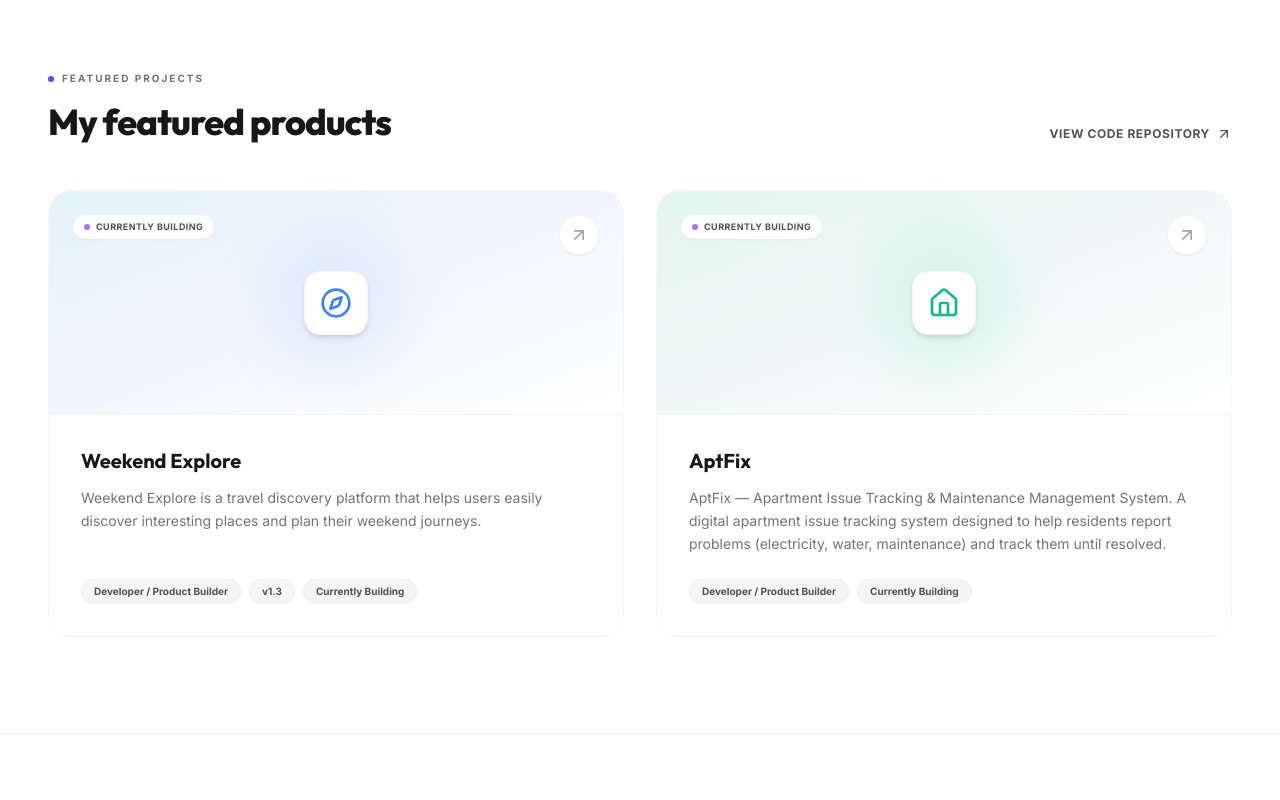
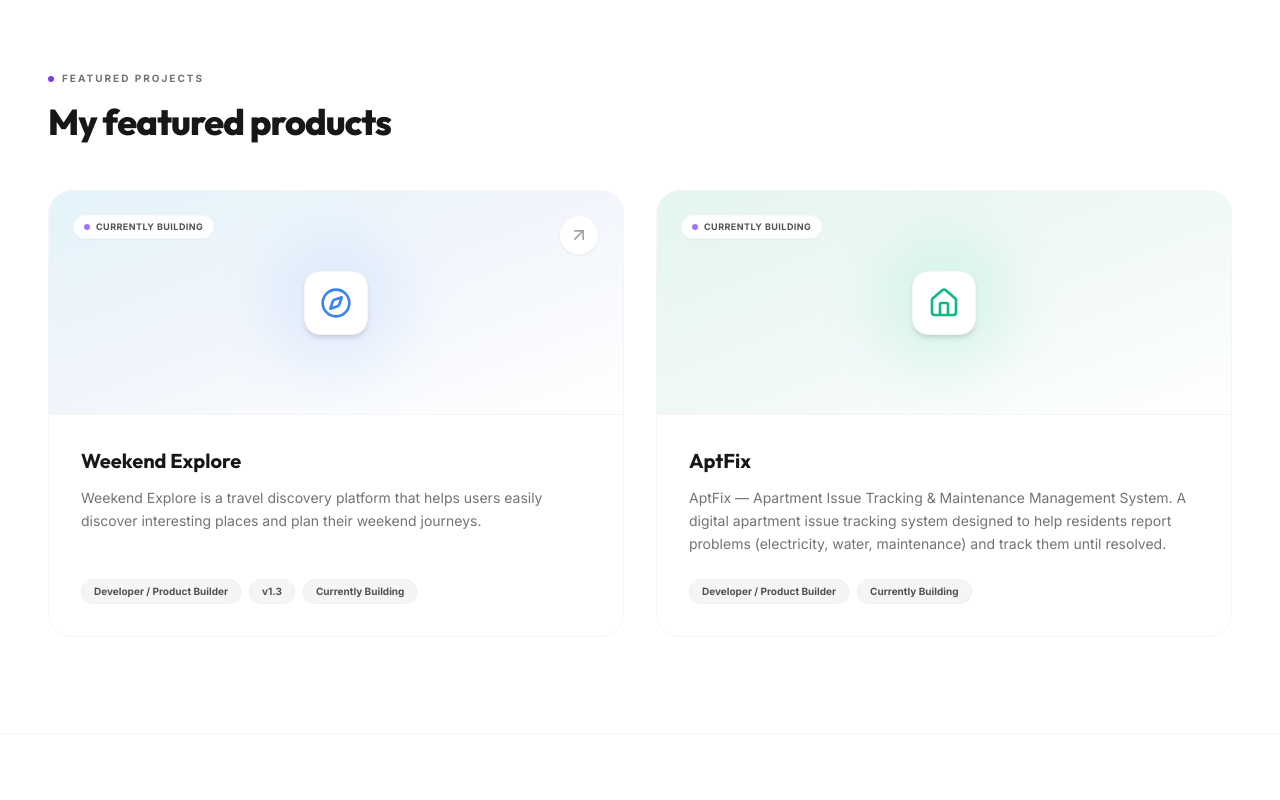
Before and after one commit to hfiuyewiug/gowtham.13, a React (Vite) app: page / in a window 1280 px wide. Shown: the part 1840-2640 px from the top of the page. Built offline with nearby package versions, Linux system fonts and the light colour scheme.

Commit message:
Configure timeline date removal for v1.3 and hide projects code repository redirect option

```diff
--- a/src/components/FeaturedProjects.jsx
+++ b/src/components/FeaturedProjects.jsx
@@ -24,7 +24,7 @@ const Projects = () => {
       icon: Home,
       iconColor: "text-emerald-500",
       bgGlow: "bg-emerald-400/10",
-      link: "https://github.com/hfiuyewiug/gowtham.13"
+      link: null
     }
   ];
 
@@ -43,30 +43,13 @@ const Projects = () => {
               My featured products
             </h2>
           </div>
-
-          <a
-            href="https://github.com/hfiuyewiug/gowtham.13"
-            target="_blank"
-            rel="noreferrer"
-            className="group flex items-center gap-1.5 text-xs font-bold uppercase tracking-wider text-neutral-600 hover:text-neutral-900 transition-colors mt-4 md:mt-0"
-          >
-            <span>View Code Repository</span>
-            <ArrowUpRight className="w-4 h-4 transition-transform duration-300 group-hover:translate-x-0.5 group-hover:-translate-y-0.5" />
-          </a>
         </div>
 
         {/* Projects Grid */}
         <div className="grid grid-cols-1 md:grid-cols-2 gap-8">
-          {projectsData.map((project, idx) => (
-            <motion.div
-              key={project.id}
-              initial={{ opacity: 0, y: 20 }}
-              whileInView={{ opacity: 1, y: 0 }}
-              viewport={{ once: true, margin: "-100px" }}
-              transition={{ duration: 0.6, delay: idx * 0.1 }}
-              className="group rounded-3xl border border-neutral-100 bg-neutral-50/50 overflow-hidden hover:border-neutral-200 transition-all duration-300 hover:shadow-xl hover:shadow-neutral-900/[0.02]"
-            >
-              <a href={project.link} target="_blank" rel="noreferrer" className="block h-full flex flex-col">
+          {projectsData.map((project, idx) => {
+            const CardContent = (
+              <div className="h-full flex flex-col">
                 {/* Card Header Illustration */}
                 <div className={`h-48 md:h-56 bg-gradient-to-br ${project.color} flex items-center justify-center relative overflow-hidden border-b border-neutral-100`}>
 
@@ -85,9 +68,11 @@ const Projects = () => {
                   </div>
 
                   {/* Diagonal Arrow Overlay */}
-                  <div className="absolute top-6 right-6 w-10 h-10 rounded-full bg-white border border-neutral-100 flex items-center justify-center text-neutral-400 group-hover:text-neutral-900 group-hover:border-neutral-300 shadow-sm transition-all duration-300 z-20">
-                    <ArrowUpRight className="w-5 h-5" />
-                  </div>
+                  {project.link && (
+                    <div className="absolute top-6 right-6 w-10 h-10 rounded-full bg-white border border-neutral-100 flex items-center justify-center text-neutral-400 group-hover:text-neutral-900 group-hover:border-neutral-300 shadow-sm transition-all duration-300 z-20">
+                      <ArrowUpRight className="w-5 h-5" />
+                    </div>
+                  )}
                 </div>
 
                 {/* Card Body */}
@@ -113,9 +98,32 @@ const Projects = () => {
                     ))}
                   </div>
                 </div>
-              </a>
-            </motion.div>
-          ))}
+              </div>
+            );
+
+            return (
+              <motion.div
+                key={project.id}
+                initial={{ opacity: 0, y: 20 }}
+                whileInView={{ opacity: 1, y: 0 }}
+                viewport={{ once: true, margin: "-100px" }}
+                transition={{ duration: 0.6, delay: idx * 0.1 }}
+                className={`group rounded-3xl border border-neutral-100 bg-neutral-50/50 overflow-hidden hover:border-neutral-200 transition-all duration-300 hover:shadow-xl hover:shadow-neutral-900/[0.02] ${
+                  project.link ? 'cursor-pointer' : 'cursor-default'
+                }`}
+              >
+                {project.link ? (
+                  <a href={project.link} target="_blank" rel="noreferrer" className="block h-full">
+                    {CardContent}
+                  </a>
+                ) : (
+                  <div className="h-full">
+                    {CardContent}
+                  </div>
+                )}
+              </motion.div>
+            );
+          })}
         </div>
 
       </div>
--- a/src/components/JourneyAndAchievements.jsx
+++ b/src/components/JourneyAndAchievements.jsx
@@ -22,7 +22,7 @@ const JourneyAndAchievements = () => {
     },
     {
       version: "v1.3",
-      period: "2025 - Present",
+      period: "",
       title: "Weekend Explore v1.3",
       stage: "Currently Building",
       description: "Current development version focused on improving the platform, adding better experiences, and expanding Weekend Explore.",
@@ -63,9 +63,11 @@ const JourneyAndAchievements = () => {
                   </span>
 
                   <div className="flex items-center gap-3 mb-2">
-                    <span className="inline-block px-3 py-1 bg-white border border-neutral-100 rounded-full text-xs font-semibold text-neutral-500 shadow-sm">
-                      {item.period}
-                    </span>
+                    {item.period && (
+                      <span className="inline-block px-3 py-1 bg-white border border-neutral-100 rounded-full text-xs font-semibold text-neutral-500 shadow-sm">
+                        {item.period}
+                      </span>
+                    )}
                     {item.status === 'Currently Building' && (
                       <span className="flex items-center gap-1.5 px-2.5 py-0.5 rounded-full bg-violet-50 border border-violet-100 text-[9px] font-bold uppercase tracking-wider text-violet-600">
                         <span className="w-1 h-1 rounded-full bg-violet-600 animate-pulse"></span>
```
